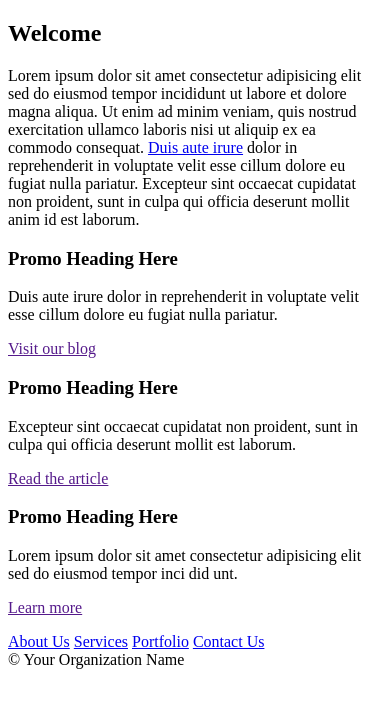
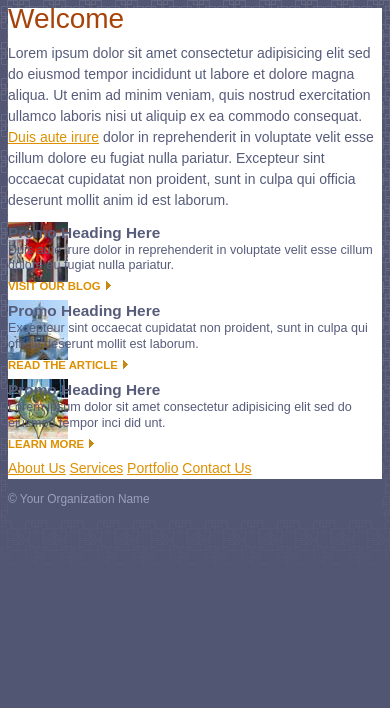
Before and after one commit to dsnunes/About-me-RWD, a plain HTML site: page index.html in a window 390 px wide. Drawn offline with Linux system fonts and the light colour scheme.

Commit message:
Made responsive
*added styling in CSS
*added in images
*added sprite map

```diff
--- a/css/screen_styles.css
+++ b/css/screen_styles.css
@@ -1,3 +1,44 @@
 @charset "UTF-8";
 
-/* Global Content Formatting and Styles */
+/* Global Styles */
+
+body {
+	color: #575c7a;
+	line-height: 1.5em;
+	font-family: Arial;
+	font-size: 14px;
+	background: #515673 url(../images/background_gradient.jpg) repeat-x 0px 0px;
+}
+.page {
+	max-width: 980px;
+	margin: 0px auto;
+	position: relative; background-color: #fff;
+}
+
+h1 { color: #a6430a; margin: 0em 0em .5em 0em; font-size: 2em; font-weight: normal; }
+h2 { font-size: 1.7em; margin: 0em 0em 1em 0em; }
+h3 { font-size: 1.5em; margin: 0em 0em 1em 0em; }
+
+p { margin: 0px 0px .75em 0px; }
+a { color: #de9000; }
+a:hover { color: #009eff; }
+a.cta {
+	text-transform: uppercase;
+	font-size: .9em;
+	font-weight: bold;
+	text-decoration: none;
+	margin: .5em 0 0 0;
+	padding: 0px 12px 0px 0px;
+	background: url(../images/cta_arrow.png) no-repeat right 0px;
+}
+a.cta:hover { background-position: right -50px; }
+footer { font-size: .85em; color: #9ba0bd; background-color: #515673; padding: 10px 10px 10px 0px; }
+
+.promo h3 { font-size: 1.1em; margin: 0; }
+.promo p { line-height: 1.2em; font-size: .9em; margin-bottom: .5em; }
+
+.promo { background-repeat: no-repeat; }
+
+.promo.one { background-image: url(../images/promo_1.jpg); }
+.promo.two { background-image: url(../images/promo_2.jpg); }
+.promo.three { background-image: url(../images/promo_3.jpg); }
```
Also changed, not shown: images/background_gradient.jpg (added), images/banner_large.jpg (added), images/banner_medium.jpg (added), images/banner_small.jpg (added), images/cta_arrow.png (added), images/logo_large.png (added), images/logo_medium.png (added), images/logo_small.png (added), images/mobile_link_arrow.png (added), images/promo_1.jpg (added), images/promo_2.jpg (added), images/promo_3.jpg (added).
